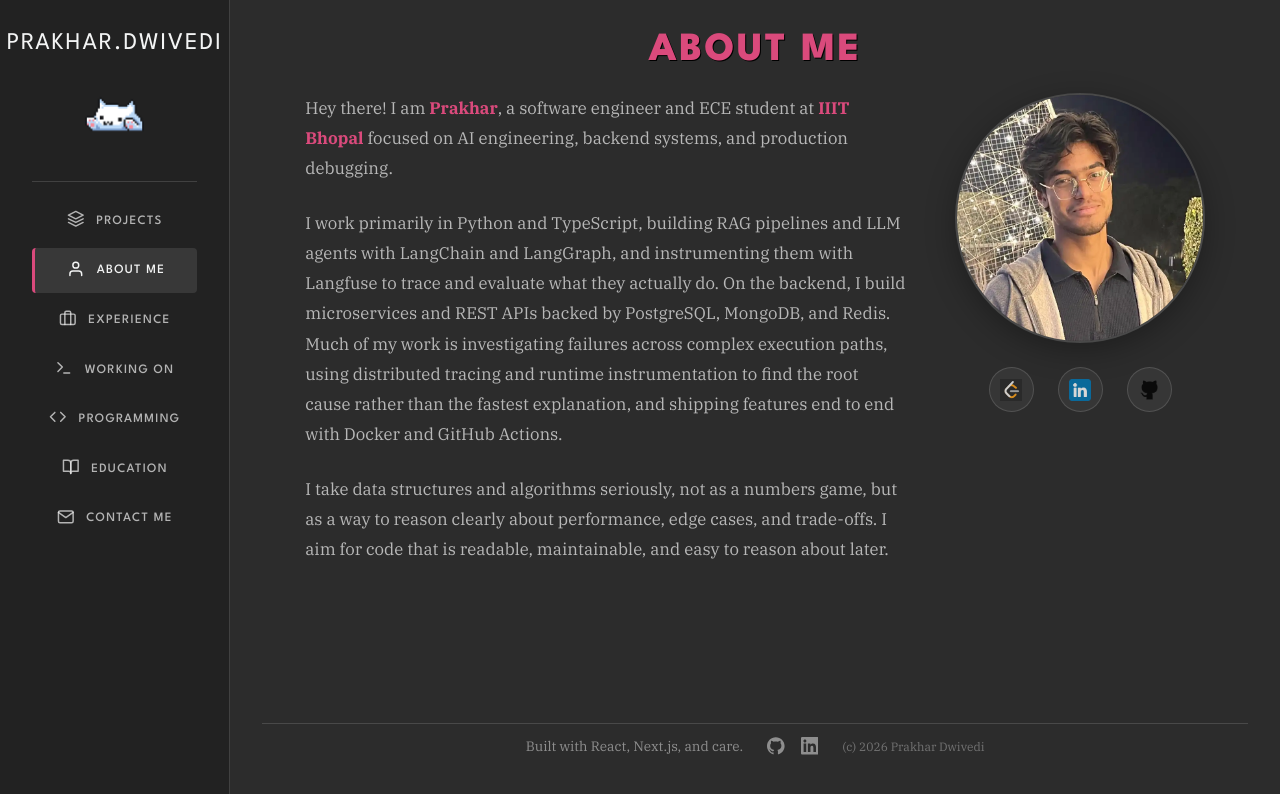
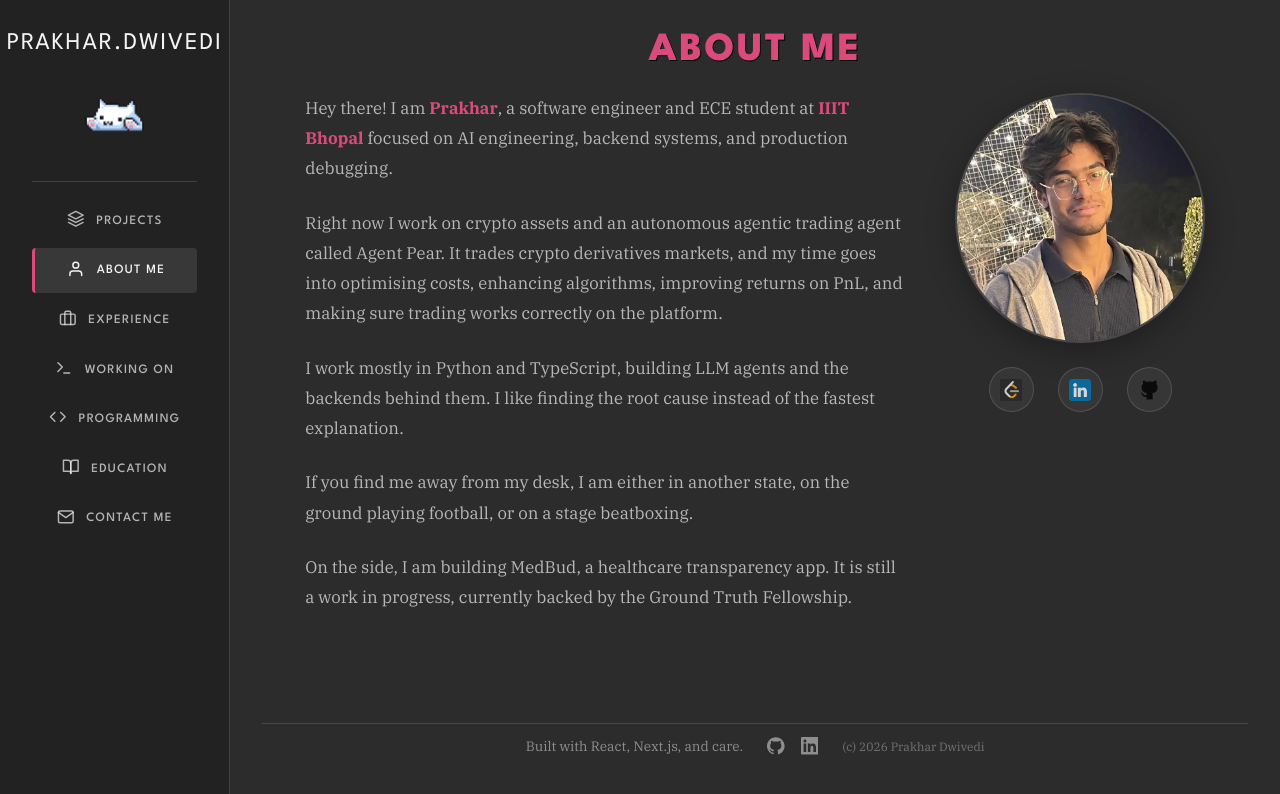
Before and after one commit to prakharDvedi/portfolio, a Next.js app: page /about in a window 1280 px wide. Shown: the top 794 px of the page. Built offline with nearby package versions, Linux system fonts and the light colour scheme.

Commit message:
Update about, tagline and Pear experience copy, link Pear app

```diff
--- a/src/app/about/page.tsx
+++ b/src/app/about/page.tsx
@@ -30,22 +30,28 @@ export default function About() {
           </p>
 
           <p className={styles.paragraph}>
-            I work primarily in Python and TypeScript, building RAG pipelines
-            and LLM agents with LangChain and LangGraph, and instrumenting them
-            with Langfuse to trace and evaluate what they actually do. On the
-            backend, I build microservices and REST APIs backed by PostgreSQL,
-            MongoDB, and Redis. Much of my work is investigating failures across
-            complex execution paths, using distributed tracing and runtime
-            instrumentation to find the root cause rather than the fastest
-            explanation, and shipping features end to end with Docker and GitHub
-            Actions.
+            Right now I work on crypto assets and an autonomous agentic trading
+            agent called Agent Pear. It trades crypto derivatives markets, and
+            my time goes into optimising costs, enhancing algorithms, improving
+            returns on PnL, and making sure trading works correctly on the
+            platform.
           </p>
 
           <p className={styles.paragraph}>
-            I take data structures and algorithms seriously, not as a numbers
-            game, but as a way to reason clearly about performance, edge cases,
-            and trade-offs. I aim for code that is readable, maintainable, and
-            easy to reason about later.
+            I work mostly in Python and TypeScript, building LLM agents and
+            the backends behind them. I like finding the root cause instead of
+            the fastest explanation.
+          </p>
+
+          <p className={styles.paragraph}>
+            If you find me away from my desk, I am either in another state, on
+            the ground playing football, or on a stage beatboxing.
+          </p>
+
+          <p className={styles.paragraph}>
+            On the side, I am building MedBud, a healthcare transparency app.
+            It is still a work in progress, currently backed by the Ground
+            Truth Fellowship.
           </p>
         </div>
 
--- a/src/data/experience.ts
+++ b/src/data/experience.ts
@@ -7,7 +7,7 @@ export const experienceData: ExperienceItem[] = [
     type: "Internship",
     period: "June 2026 - Present",
     description:
-      "Building and hardening Agent Pear, an AI trading agent for crypto derivatives across Hyperliquid and Lighter, reachable via Telegram and web chat — shipping multi-venue execution, basket-trading, and bot features alongside production debugging via distributed tracing and root-cause analysis.",
+      "Building Agent Pear, an AI trading agent for crypto derivatives across Hyperliquid and Lighter, reachable via Telegram and web chat. Working on better trading suggestions, cost optimisation, and higher PnL returns, alongside multi-venue execution, basket trading, and production debugging.",
     tech: [
       "TypeScript",
       "NestJS",
@@ -27,6 +27,7 @@ export const experienceData: ExperienceItem[] = [
       "Measured 21 rejected rebalance requests with drift up to 15% across live traces, then replaced the hard rejection in the execution package with proportional rescaling, landing every case within 1e-15 of the target sum.",
       "Fixed a leverage-clamp bug that silently doubled a user's stated margin from $1,000 to $1,999.95 on execution, by requiring the margin change be disclosed before trade confirmation.",
     ],
+    link: "https://app.pear.garden/",
   },
   {
     title: "Software Engineering Intern",
--- a/src/data/home.ts
+++ b/src/data/home.ts
@@ -14,7 +14,7 @@ export const homeHero = {
   eyebrow: "Hi, I'm",
   name: "Prakhar Dwivedi",
   intro:
-    "AI & backend engineer. I build RAG pipelines, LLM agents, and the systems that run them.",
+    "AI & backend engineer. I build LLM agents, trading systems, and the backends that run them, currently in web3 and crypto derivatives.",
   stackLine: "Building with LangChain, LangGraph, and Langfuse.",
   summary: "",
   locationLabel: "Based in India",
```
Also changed, not shown: .claude/launch.json.
